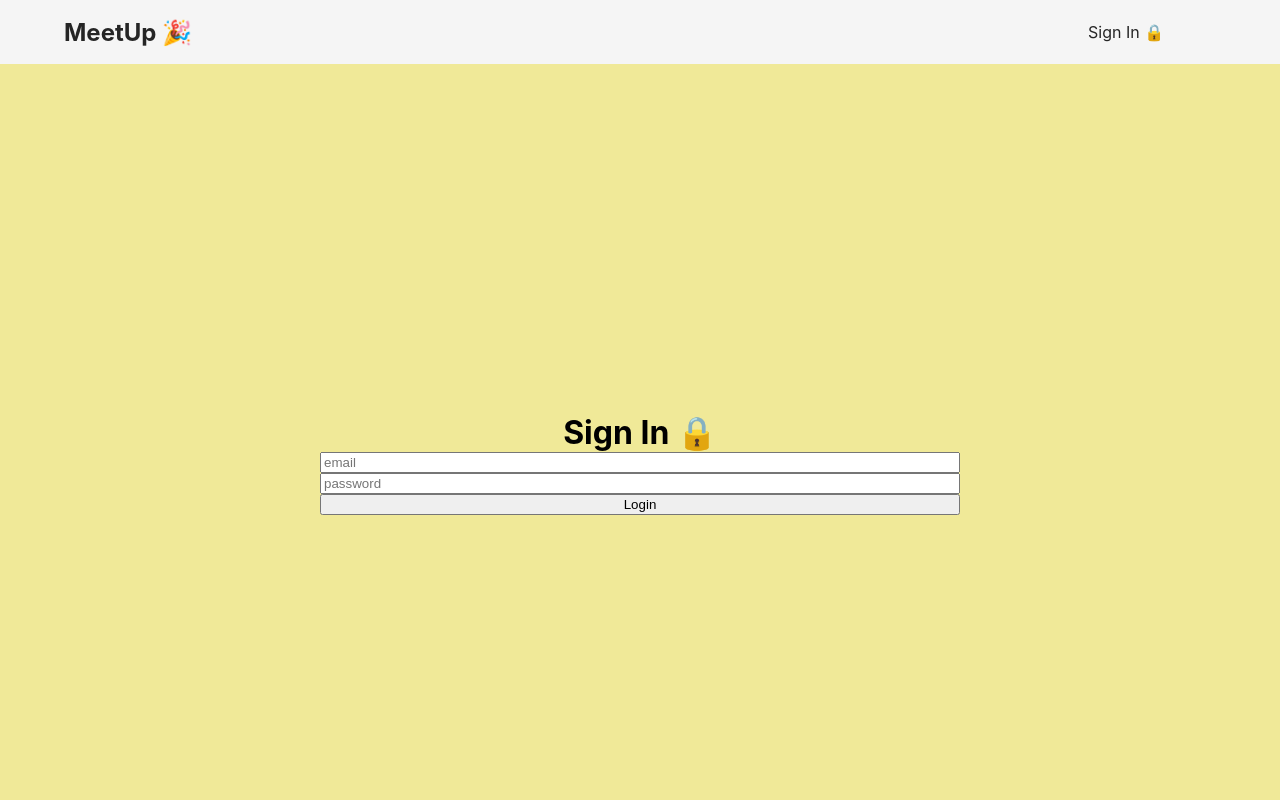
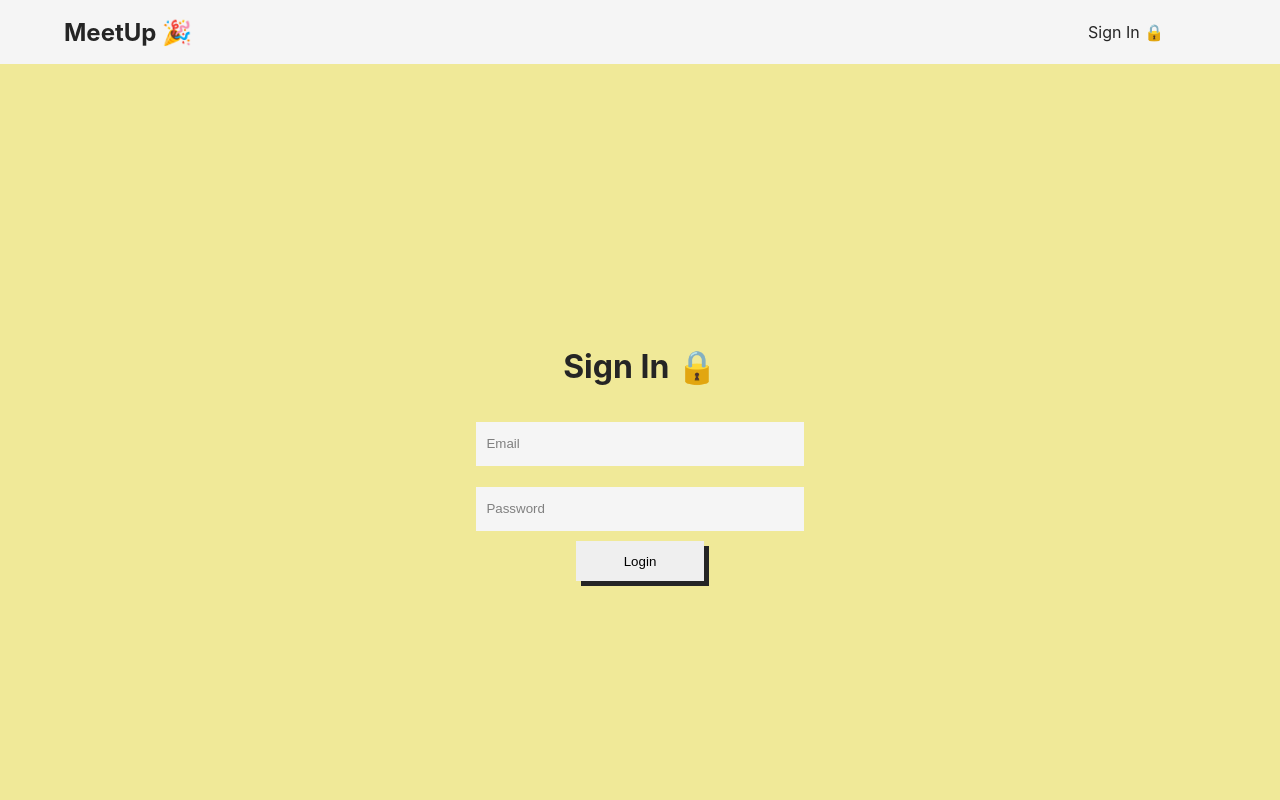
Before and after one commit to rominonix/meetup-tdd, a React (Create React App) app in the folder meetup/: page /login in a window 1280 px wide. Shown: the top 800 px of the page. Built offline with nearby package versions, Linux system fonts and the light colour scheme; no server answers.

Commit message:
style in login form

```diff
--- a/meetup/src/components/Hero/Hero.style.css
+++ b/meetup/src/components/Hero/Hero.style.css
@@ -1,7 +1,7 @@
 .hero {
     width: 100vw;
     display: flex;
-    height: 60vh;
+    height: 50vh;
     padding-bottom: 2%;
     justify-content: end;
     align-items: center;
--- a/meetup/src/components/Login/Login.style.css
+++ b/meetup/src/components/Login/Login.style.css
@@ -1,4 +1,33 @@
 .login {
-    width: 50%;
-    display: grid;
+  display: flex;
+  flex-direction: column;
+  align-items: center;
+  margin-top: 2%;
+  width: 80%;
 }
+
+.input-login {
+  width: 30%;
+  border: none;
+  height: 1.5rem;
+  padding: 1%;
+  background-color: whitesmoke;
+  margin: 1%;
+}
+
+input::placeholder {
+  text-transform: capitalize;
+  color: gray;
+}
+
+.login-button {
+  border: none;
+  width: 8rem;
+  height: 2.5rem;
+  box-shadow: 5px 5px #252525;
+}
+
+.login-button:hover {
+  background-color: #252525;
+  color: whitesmoke;
+}
--- a/meetup/src/components/Login/Login.tsx
+++ b/meetup/src/components/Login/Login.tsx
@@ -45,16 +45,19 @@ const Login = () => {
   return (
     <div className="login">
       <input
+        className="input-login"
         type="text"
-        placeholder="email"
+        placeholder="Email"
         onChange={(e) => setEmailEntered(e.target.value)}
       />
       <input
+      className="input-login"
         type="text"
-        placeholder="password"
+        placeholder="Password"
         onChange={(e) => setPasswordEntered(e.target.value)}
       />
       <button
+        className="login-button"
         type="button"
         onClick={() => {
           loadLogin();
--- a/meetup/src/index.css
+++ b/meetup/src/index.css
@@ -5,6 +5,7 @@ body {
     sans-serif;
   -webkit-font-smoothing: antialiased;
   -moz-osx-font-smoothing: grayscale;
+  color: #252525;
 }
 
 code {
@@ -16,3 +17,7 @@ h1, h2, h3, h4, h5, ul {
   margin: 0%;
   padding: 0%;
 }
+
+*:focus {
+  outline: none;
+}
```
